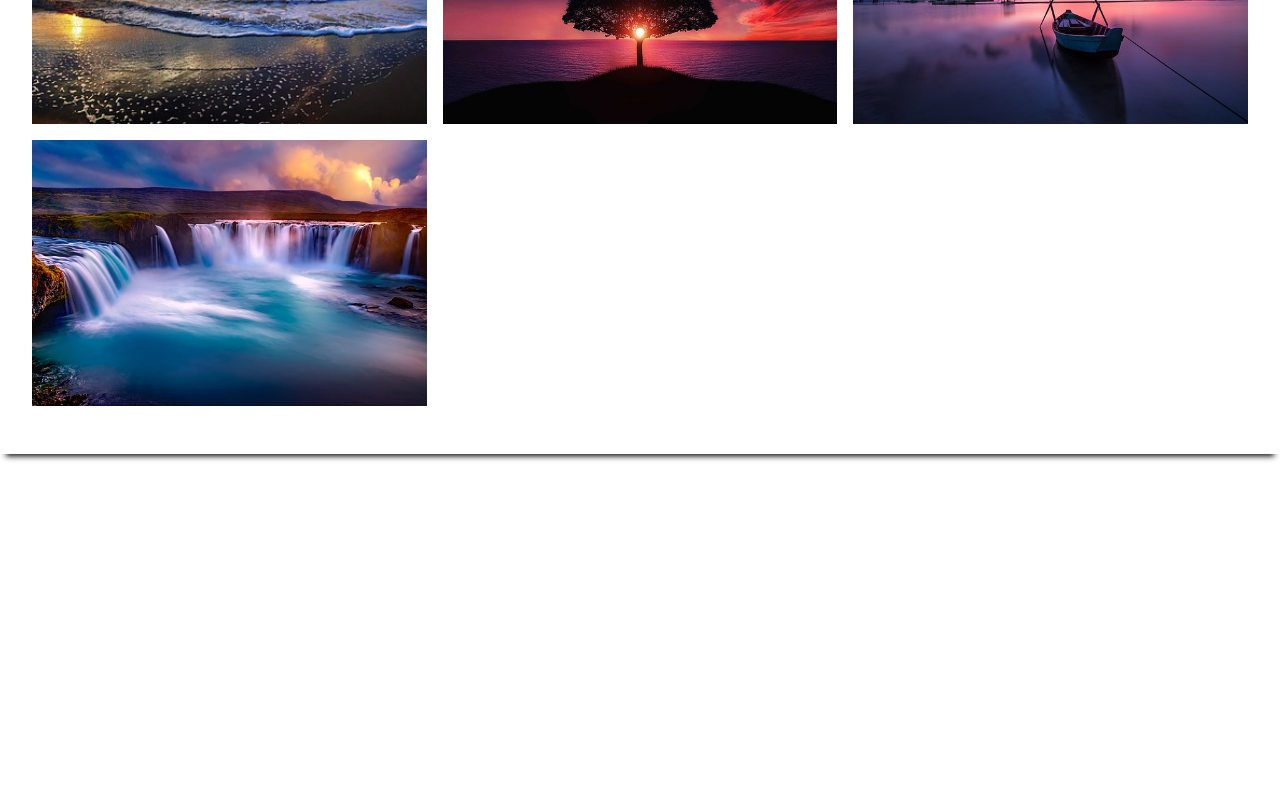
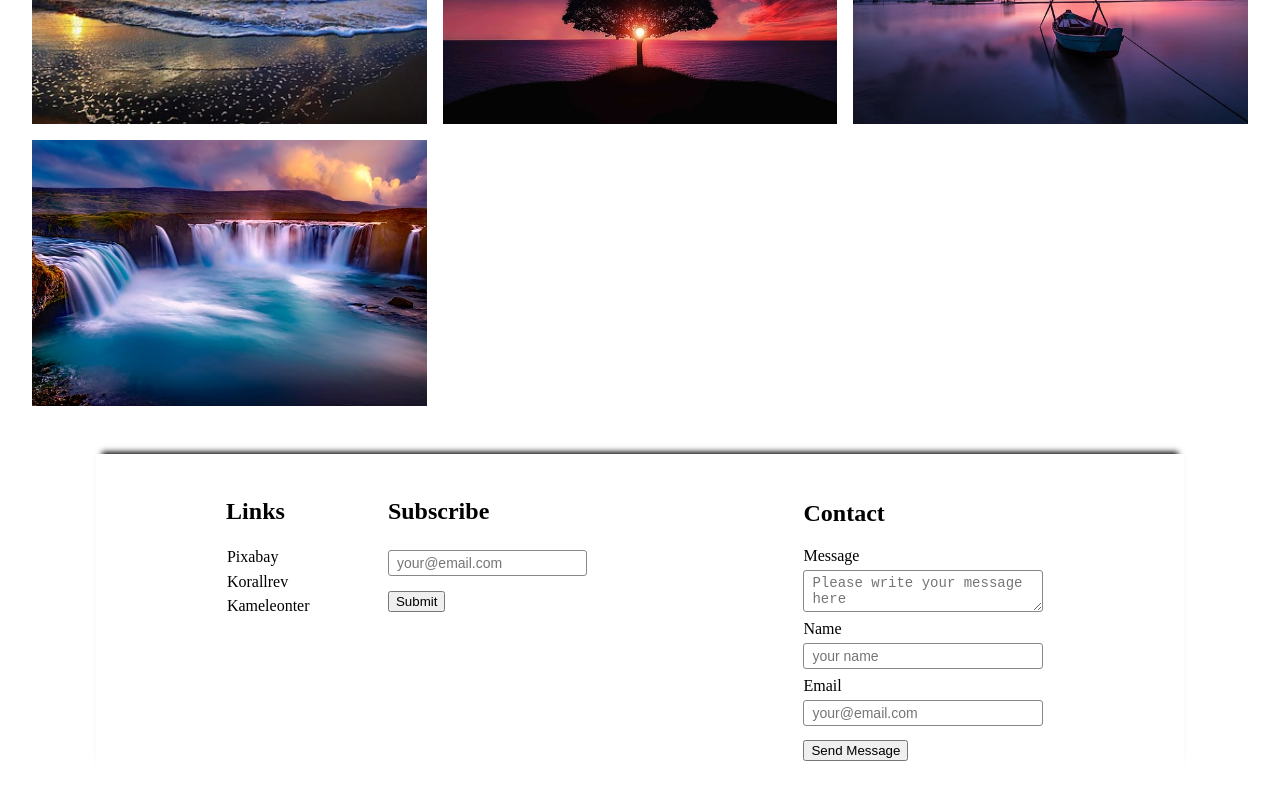
Before and after one commit to sweets86/Chamme, a React (Create React App) app: page /blog in a window 1280 px wide. Shown: the part 808-1608 px from the top of the page. Before the commit the page ends 1294 px from the top, so only its background shows below. Built offline with nearby package versions, Linux system fonts and the light colour scheme.

Commit message:
blog done

```diff
--- a/src/components/BlogImage/BlogImageStyled.tsx
+++ b/src/components/BlogImage/BlogImageStyled.tsx
@@ -3,10 +3,8 @@ import styled from "styled-components";
 const BlogImageStyled = styled.div`
   width: 100%;
   height: auto;
-  margin-bottom: 2em;
+  margin-bottom: 1em;
   padding: 1em;
-  box-shadow: 0 8px 6px -6px black;
-  padding-bottom: 2em;
 
   .contain {
     padding: 1em;
@@ -28,6 +26,7 @@ const BlogImageStyled = styled.div`
     background-color: #201e1e;
     box-shadow: 0 8px 6px -6px black;
     padding: 0;
+    margin-bottom: 3em;
   }
 `;
 export default BlogImageStyled;
--- /dev/null
+++ b/src/components/Contact/ContactStyled.tsx
@@ -0,0 +1,46 @@
+import styled from "styled-components";
+
+const ContactStyled = styled.div`
+  width: auto;
+  margin-right: 4em;
+  padding-top: 0.6em;
+
+  form {
+    display: flex;
+    flex-direction: column;
+  }
+
+  label {
+    margin-bottom: 5px;
+  }
+
+  input {
+    padding: 4px 8px;
+    margin-bottom: 8px;
+    border-radius: 3px;
+    border: 1px solid #888;
+    font-size: 14px;
+    width: 240px;
+  }
+
+  button {
+    margin-top: 0.5em;
+  }
+
+  .message-input {
+    display: block;
+    width: 240px;
+    padding: 4px 8px;
+    margin-bottom: 8px;
+    border-radius: 3px;
+    border: 1px solid #888;
+    font-size: 14px;
+    resize: vertical;
+  }
+
+  @media screen and (max-width: 400px) {
+      width: 100%;
+      margin-left: 0;
+  }
+`;
+export default ContactStyled;
--- /dev/null
+++ b/src/components/Contact/index.tsx
@@ -0,0 +1,88 @@
+import React from "react";
+import ContactStyled from "./ContactStyled";
+
+interface State {
+  name: string;
+  message: string;
+  email: string;
+  sent: boolean;
+  buttonText: string;
+}
+
+interface Props {}
+
+export default class Info extends React.Component<Props, State> {
+  constructor(props: Props) {
+    super(props);
+    this.state = {
+      name: "",
+      message: "",
+      email: "",
+      sent: false,
+      buttonText: "Send Message",
+    };
+
+    this.setState({
+      buttonText: "...sending",
+    });
+  }
+
+  formSubmit = (e: React.ChangeEvent<HTMLFormElement>) => {
+    e.preventDefault();
+  };
+
+  render() {
+    return (
+      <ContactStyled>
+        <div>
+          <h2>Contact</h2>
+          <form onSubmit={(e) => this.formSubmit}>
+            <label className="message" htmlFor="message-input">
+              Message
+            </label>
+            <textarea
+              onChange={(e) => this.setState({ message: e.target.value })}
+              name="message"
+              className="message-input"
+              id="subject"
+              placeholder="Please write your message here"
+              value={this.state.message}
+              required
+            />
+
+            <label className="message-name" htmlFor="message-name">
+              Name
+            </label>
+            <input
+              onChange={(e) => this.setState({ name: e.target.value })}
+              name="name"
+              className="message-name"
+              type="text"
+              placeholder="your name"
+              value={this.state.name}
+            />
+
+            <label className="message-email" htmlFor="message-email">
+              Email
+            </label>
+            <input
+              onChange={(e) => this.setState({ email: e.target.value })}
+              name="email"
+              className="message-email"
+              type="email"
+              placeholder="your@email.com"
+              required
+              value={this.state.email}
+            />
+
+            <div className="button--container">
+              <button type="submit" className="button button-primary">
+                {this.state.buttonText}
+              </button>
+            </div>
+          </form>
+        </div>
+      </ContactStyled>
+    );
+  }
+}
--- a/src/components/Footer/index.tsx
+++ b/src/components/Footer/index.tsx
@@ -13,7 +13,7 @@ export default function Footer() {
     <FooterStyled>
         <div className="pageLinks">
             <Link to={'/blog'}><h4>Contact</h4></Link>
-            <Link to={'/blog'}><h4>Subscribe</h4></Link>
+            <Link to='/blog#subscribe'><h4>Subscribe</h4></Link>
             <Link to={'/privacy'}><h4>Privacy Policy</h4></Link>
         </div>
         <div className="iconLinks">
--- /dev/null
+++ b/src/components/Info/InfoStyled.tsx
@@ -0,0 +1,45 @@
+import styled from "styled-components";
+
+const InfoStyled = styled.div`
+  margin-right: 1em;
+  padding: 0.5em;
+  display: flex;
+
+  h2 {
+    padding-left: 1.9em;
+  }
+
+  li {
+    list-style-type: none;
+    margin-left: 0.4em;
+    padding-top: 0.2em;
+    margin-bottom: 3px;
+  }
+
+  a {
+    text-decoration: none;
+    color: black;
+  }
+
+  @media screen and (max-width: 400px) {
+    width: 100%;
+    display: flex;
+    margin-right: 0;
+    padding: 0;
+
+    h2 {
+      padding-left: 0;
+    }
+
+    ul {
+      padding-left: 0;
+    }
+
+    li {
+      margin: 0;
+      margin-right: 0.5em;
+      margin-bottom: 0.5em;
+    }
+  }
+`;
+export default InfoStyled;
--- /dev/null
+++ b/src/components/Info/index.tsx
@@ -0,0 +1,19 @@
+import React from "react";
+import InfoStyled from "./InfoStyled";
+import Subscribe from '../Subscribe'
+
+export default function Info() {
+  return (
+    <InfoStyled>
+      <div>
+          <h2>Links</h2>
+        <ul>
+            <li><a href="https://www.pixabay.com/sv/">Pixabay</a></li>
+            <li><a href="https://www.wwf.se/djur/korallrev/">Korallrev</a></li>
+            <li><a href="https://www.10fakta.se/kameleonter/">Kameleonter</a></li>
+        </ul>
+      </div>
+      <Subscribe />
+    </InfoStyled>
+  );
+}
--- /dev/null
+++ b/src/components/Subscribe/SubscribeStyled.tsx
@@ -0,0 +1,52 @@
+import styled from "styled-components";
+
+const SubscribeStyled = styled.div`
+  padding-left: 2.9em;
+  margin-left: 2em;
+  display: flex;
+  flex-direction: column;
+  width: 50%;
+
+  .subscribe {
+    padding-left: 0;
+  }
+
+  form {
+    padding-top: 0.3em;
+  }
+
+  input {
+    margin-right: 1em;
+    padding: 4px 8px;
+    margin-bottom: 8px;
+    border-radius: 3px;
+    border: 1px solid #888;
+    font-size: 14px;
+  }
+
+  button {
+      margin-top:0.5em;
+  }
+
+  @media screen and (max-width: 400px) {
+    padding-left: 0;
+    margin-top: 0;
+    padding-bottom: 0;
+    margin-left: 2em;
+
+    h2 {
+      padding-left: 0;
+    }
+
+    button {
+      margin-top: 0.5em;
+    }
+
+    input {
+      padding-top: 2px;
+      margin-right: 0;
+      width: 12em;
+    }
+  }
+`;
+export default SubscribeStyled;
--- /dev/null
+++ b/src/components/Subscribe/index.tsx
@@ -0,0 +1,32 @@
+import React from "react";
+import SubscribeStyled from "./SubscribeStyled";
+
+export default function Subscribe() {
+  const handleSubmit = () => {
+    alert("type in your email");
+  };
+
+  const handleChange = () => {
+    alert("type in your email");
+  };
+
+  return (
+    <SubscribeStyled>
+      <h2 className="subscribe">Subscribe</h2>
+      <form onSubmit={handleSubmit}>
+        <label htmlFor="email">
+          <input
+            name="email"
+            type="email"
+            onChange={handleChange}
+            placeholder="your@email.com"
+            autoComplete="on"
+          />
+        </label>
+        <button type="submit" value="submit">
+          Submit
+        </button>
+      </form>
+    </SubscribeStyled>
+  );
+}
--- /dev/null
+++ b/src/compositions/InfoComposition/InfoCompositionStyled.tsx
@@ -0,0 +1,27 @@
+import styled from "styled-components";
+
+const InfoCompositionStyled = styled.div`
+  width: 85%;
+  height: auto;
+  top: 17%;
+
+  .contain {
+    display: flex;
+    /* justify-content: space-between;
+    align-items: center; */
+    box-shadow: 0 -8px 6px -6px black;
+    /* 0px -10px 10px -10px black; */
+    min-height: 80%;
+    padding: 1em;
+    margin-bottom: 5em;
+    justify-content: space-around;
+  }
+
+  @media screen and (max-width: 400px) {
+      .contain {
+          flex-wrap: wrap;
+      }
+  }
+`;
+
+export default InfoCompositionStyled;
--- /dev/null
+++ b/src/compositions/InfoComposition/index.tsx
@@ -0,0 +1,16 @@
+import React from 'react'
+import InfoCompositionStyled from './InfoCompositionStyled'
+import Info from '../../components/Info'
+import Contact from '../../components/Contact'
+
+export default function ReuseComposition() {
+
+    return (
+        <InfoCompositionStyled id="subscribe">
+            <div className="contain">
+                <Info />
+                <Contact />
+            </div>
+        </InfoCompositionStyled>
+    )
+}
--- a/src/compositions/ReuseComposition/ReuseCompositionStyled.tsx
+++ b/src/compositions/ReuseComposition/ReuseCompositionStyled.tsx
@@ -2,9 +2,8 @@ import styled from "styled-components";
 
 const ReuseCompositionStyled = styled.div`
   width: 85%;
-  height: 75%;
+  height: auto;
   top: 17%;
-  background-color: white;
 
   .contain {
     display: flex;
--- a/src/containers/BlogView.tsx
+++ b/src/containers/BlogView.tsx
@@ -1,6 +1,7 @@
 import styled from "styled-components";
 import BlogImage from "../components/BlogImage";
 import BlogComposition from "../compositions/BlogComposition";
+import InfoComposition from "../compositions/InfoComposition";
 
 const Contain = styled.div`
   display: flex;
@@ -15,6 +16,7 @@ export default function BlogView() {
     <Contain>
       <BlogComposition />
       <BlogImage />
+      <InfoComposition />
     </Contain>
   );
 }
```
